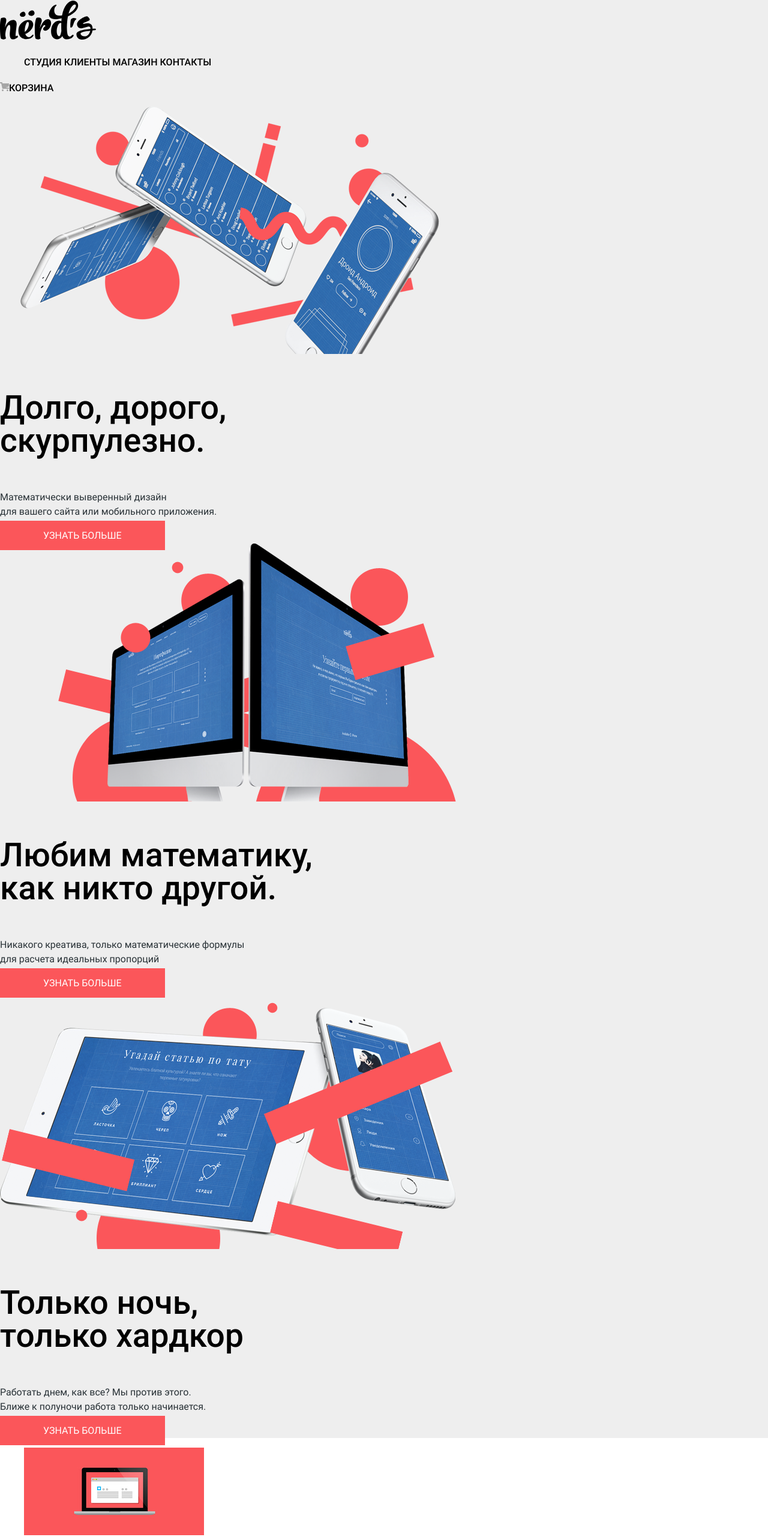
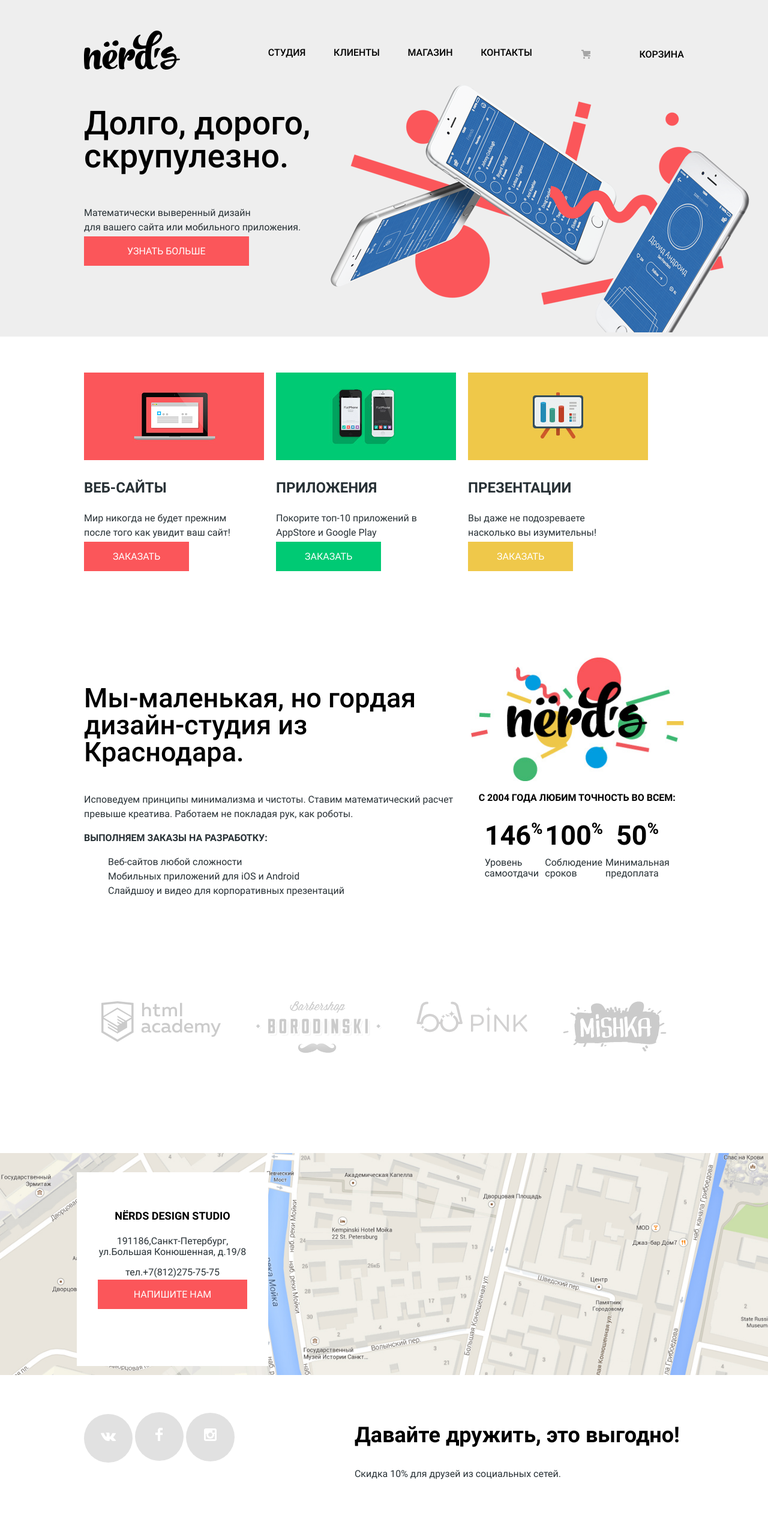
Before and after one commit to lenkoom/1481097-nerds-28, a plain HTML site: page index.html in a window 1280 px wide. Shown: the top 2562 px of the page at 60% size. After the commit the page ends 2484 px from the top, so only its background shows below. Drawn offline with Linux system fonts and the light colour scheme.

Commit message:
10. Начинаем строить сетку
6. Сетки

```diff
--- a/css/style.css
+++ b/css/style.css
@@ -48,6 +48,7 @@ body {
   font-size: 16px;
   color:#283136;
   line-height: 24px;
+ /* width: 1440px;*/
  }
 
  a {
@@ -59,9 +60,15 @@ img {
   height: auto;
 }
 
-.nerds-logo:active {
-opacity:0.30;
+.page {
+  height: 100%;
+}
 
+.page-body {
+  height: 100%;
+  display: grid;
+  grid-template-rows: min-content 1fr min-content;
+  align-content: start;
 }
 
 .visually-hidden {
@@ -73,23 +80,52 @@ opacity:0.30;
 }
 .header {
   background: #EEEEEE;
+  padding-top: 50px;
+  margin-bottom: 0px;
 }
 
+.main {
+
+}
 /* Навигация*/
 .navigation {
+  display: flex;
+  justify-content: space-between;
+  align-items:flex-end;
+  padding-left: 140px;
+  padding-right: 140px;
+
+}
+
+.nerds-logo {
+  margin: 0px;
+  padding: 0px;
+}
+
+.nerds-logo:active {
+  opacity:0.30;
+}
+
+.navigation-menu {
   text-decoration: none;
   font-weight: 600;
   text-transform: uppercase;
   list-style-type: none;
+  display: flex;
+  justify-content: space-between;
+  width: 440px;
+  margin-left: 65px;
+  margin-bottom: 0px;
+  margin-top: 0px;
+  margin-right: 0px;
   line-height: 30px;
-}
-
-.navigation li{
-display: inline;
+  padding-left: 0px;
+  padding-top: 0px;
+  padding-right: 0px;
+  margin-bottom: 20px;
 }
 
 .navigation--link {
-
   color: black;
 }
 
@@ -99,29 +135,48 @@ color:#FB565A;
 }
 .navigation--link:active {
   color: rgba(0, 0, 0, 30%);
-
 }
 
-.trash {
+.basket {
   text-decoration: none;
   font-weight: 600;
   text-transform: uppercase;
   list-style-type: none;
   color: black;
+  text-align: right;
+  padding-bottom: 20px;
+
 }
 
-.trash:hover {
+.basket:hover {
   color:#FB565A;
 }
 
-.trash:active {
+.basket:active {
   color: rgba(0, 0, 0, 30%);
+}
 
+.basket-img {
+padding-bottom: 25px;
 }
 
 /*Слайды, карусель*/
 .slide {
  background: #EEEEEE;
+ display: flex;
+ justify-content: flex-start;
+ padding-left: 140px;
+ padding-top: 0px;
+ margin-top: 0px;
+}
+
+.slide-image {
+ order: 2;
+}
+
+.slide-description {
+ order: 1;
+ padding-right: 0px;
 }
 
 .slide-topic {
@@ -155,6 +210,11 @@ color: #283136;
 
 .services {
   list-style-type: none;
+  display: flex;
+  justify-content: space-between;
+  margin-top: 60px;
+  padding-left: 140px;
+  padding-right: 200px;
 }
 
 .services-topic {
@@ -163,54 +223,58 @@ font-size: 24px;
   line-height: 30px;
 }
 
-.services1 {
+.services-btn1 {
   background-color: #FB565A;
   color: white;
   padding: 15px 48px;
   text-decoration: none;
   text-transform: uppercase;
   line-height: 18px;
+  width: 60px;
+  height: 50px;
 }
 
-.services1:hover {
+.services-btn1:hover {
   background-color: #E74246;
 }
 
-.services1:active {
+.services-btn1:active {
   background-color: #D7373B;
   color: rgba(250, 250, 250, 30%);
 }
-.services2 {
+.services-btn2 {
   background-color: #00CA74;
   color: white;
   padding: 15px 48px;
   text-decoration: none;
   text-transform: uppercase;
-  line-height: 18px;
+  text-align: center;
 }
 
-.services2:hover {
+.services-btn2:hover {
   background-color: #00BC6C;
 }
 
-.services2:active {
+.services-btn2:active {
   background-color: #00AA62;
   color: rgba(250, 250, 250, 30%);
 }
-.services3 {
+.services-btn3 {
   background-color: #EFC84A;
   color: white;
   padding: 15px 48px;
   text-decoration: none;
   text-transform: uppercase;
   line-height: 18px;
+  width: 60px;
+  height: 50px;
 }
 
-.services3:hover {
+.services-btn3:hover {
   background-color: #EAB534;
 }
 
-.services3:active {
+.services-btn3:active {
   background-color: #E5A722;
   color: rgba(250, 250, 250, 30%);
 }
@@ -230,13 +294,29 @@ font-weight: 700;
   list-style-type: none;
   line-height: 24px;
 }
-
+/*
 .development-marker::before {
   content: url("../img/Rectangle10.svg");
   width: 25px;
   height: 2px;
   position: absolute;
   left: 1%;
+}
+*/
+.about {
+  display: flex;
+  justify-content: space-between;
+  padding-top: 140px;
+  padding-left: 140px;
+  padding-right: 140px;
+}
+
+
+.about-visually {
+  display: flex;
+  flex-direction: column;
+  align-items:center;
+
 }
 
 .about-progress {
@@ -256,17 +336,27 @@ font-size: 26px;
   vertical-align: top;
   line-height: 40px;
 }
+
 .progress-description {
   line-height: 18px;
 }
 
+.partners-list {
+  display: flex;
+  justify-content: space-around;
+  padding-top: 140px;
+  padding-left: 140px;
+  padding-right: 140px;
+}
+
 .partners {
   list-style-type: none;
-display: inline;
 }
+
 .partners-logo {
   opacity:0.2;
 }
+
 .partners-logo:hover {
   opacity:1;
 }
@@ -275,15 +365,48 @@ opacity:1;
   opacity:0.1;
 }
 
+.location-contact {
+  display: grid;
+  grid-template-columns: repeat(10, 1fr);
+  grid-template-rows: repeat(8, auto);
+  width: 100%;
+  height: 416px;
+  padding-top: 140px;
+}
+
+.location-card {
+  grid-column: 2 / -6;
+  grid-row: 2 / -2;
+  z-index: 2;
+  background-color: white;
+  width: 269px;
+  height: 283px;
+  padding-left: 25px;
+  padding-right: 25px;
+  padding-top: 40px;
+  text-align: center;
+}
+
 .location-topic {
   font-size: 18px;
   font-weight: 700;
   color:#000000;
   line-height: 30px;
 }
+.location-map {
+  grid-column: 1 / -1;
+  grid-row: 1 / -1;
+  z-index: 1;
+}
 
 .location {
   line-height: 18px;
+}
+
+.about-social {
+  display: flex;
+  justify-content: flex-start;
+  margin-left: 100px;
 }
 
 .friends-topic {
@@ -291,19 +414,23 @@ font-size: 36px;
   font-weight: 700;
   line-height: 36px;
   color: black;
+    margin-left: 200px;
 }
+
 .friends-description {
   line-height: 22px;
+    margin-left: 200px;
 }
-
 
 .social {
   background-color: #E1E1E1;
   border-radius: 50px;
   list-style-type: none;
-  display: inline-block;
+  display: inline-flex;
   width: 81px;
   min-height: 81px;
+  justify-content: center;
+  align-items: center;
 }
 
 .social:hover {
@@ -314,13 +441,20 @@ line-height: 22px;
   background-color:#D7373B;
 }
 
-.social-img{
-display:inline;
-text-align:center;
+.social-img:active {
+  opacity: 30%;
 }
 
-.social-img:active {
-  opacity: 30%;
+.form {
+  display: none;
+}
+
+/* КАТАЛОГ*/
+
+.page-catalog {
+  display: grid;
+  grid-template-columns: 1fr 2fr;
+  align-content: start;
 }
 
 .catalog-item {
@@ -328,6 +462,28 @@ font-size: 55px;
   font-weight: 600;
   color: black;
   line-height: 55px;
+  padding-top: 30px;
+  padding-bottom: 80px;
+  margin-left: 350px;
+}
+
+.sorting {
+  border:0 none;
+}
+
+.sorting--grid {
+  margin-top: 170px;
+}
+
+.sorting-form1 {
+  display: flex;
+  justify-content: space-between;
+  margin-top: 30px;
+
+}
+.sorting-form2 {
+  margin-left: 140px;
+  margin-top: 50px;
 }
 
 .sorting-list {
@@ -346,6 +502,7 @@ line-height: 55px;
 .sorting:hover {
   color: rgba(0, 0, 0, 60%);
   }
+
 .sorting:active {
   color: black;
   }
@@ -356,15 +513,17 @@ line-height: 55px;
   color:black;
   line-height: 30px;
   text-transform: uppercase;
+
 }
-.criteria {
+.sorting-criteria {
   line-height: 19px;
   font-size: 16px;
+  color: #283136;
+  text-transform:none;
+  font-weight: 400;
 }
 .sorting-criteria:active {
   color: rgba(0, 0, 0, 30%);
-
-
 }
 
 .sorting-show {
@@ -385,11 +544,13 @@ color: rgba(0, 0, 0, 30%);
   color: rgba(0, 0, 0, 30%);
 }
 
-.products-list {
+.products {
+  display: flex;
+  flex-wrap: wrap;
+  justify-content:space-around;
   list-style-type: none;
-  display: inline;
+}
 
-}
 
 .products-cart {
   background: #EEEEEE;
@@ -444,6 +605,7 @@ width: 50px;
 height: 50px;
 font-weight: 600;
 color: black;
+text-align: center;
 }
 
 .pagination:hover {
@@ -465,7 +627,6 @@ background: #DFDFDF;
   font-weight: 600;
   color: black;
   text-align: center;
-
 }
 
 .pagination--next:hover{
--- a/index.html
+++ b/index.html
@@ -1,5 +1,5 @@
 <!DOCTYPE html>
-<html lang="ru">
+<html lang="ru" class="page">
 	<head>
     	<meta charset="utf-8">
     	<title>HTML Academy: Нёрдс</title>
@@ -7,38 +7,41 @@
     	<link rel="stylesheet" href="css/normalize.css">
     	<!--<link rel="stylesheet" href="https://fonts.googleapis.com/css2?family=Roboto:wght@500&display=swap">-->
   	</head>
-  	<body>
+  	<body class="page-body">
   		<!--<p>Репозиторий создан для обучения на профессиональном онлайн‑курсе «<a href="https://htmlacademy.ru/intensive/htmlcss">HTML и CSS, уровень 1</a>».</p>-->
     	<header class="header">
 <!--Навигация-->
-  			<nav>
+  			<nav class="navigation">
     			<a>
       				<img src="img/nerds-logo.svg" width="160" height="65" alt="Логотип студии «Нёрдс»" class="nerds-logo">
     			</a>
-    			<ul class="navigation">
+    			<ul class="navigation-menu">
      				<li><a class="navigation--link" href="#" >Студия</a></li>
       				<li><a class="navigation--link" href="#">Клиенты</a></li>
       				<li><a class="navigation--link" href="catalog.html">Магазин</a></li>
       				<li><a class="navigation--link" href="#">Контакты</a></li>
     			</ul>
-    			<a class="trash" href="#" ><img src="img/cart-icon.svg" width="15" height="15" alt="Корзина">Корзина</a>
+
+    			<img src="img/cart-icon.svg" width="15" height="15" alt="Корзина" class="basket-img">
+    			<a class="basket" href="#" >Корзина</a>
+
   			</nav>
 		</header>
-		<main>
+		<main class="main">
 			<h1 class="visually-hidden">Интернет магазин «Nerds»</h1>
 <!--Карусель: слайдер.-->
-			<div class="slide">
-				<div>
-					<div>
+			<div>
+				<div class="slide">
+					<div class="slide-image">
 						<img src="img/nerds-index-slide11.png" width="760" height="431" alt="1-й слайд">
 					</div>
-					<div>
-						<p class="slide-topic">Долго, дорого, <br> скурпулезно.</p>
+					<div class="slide-description">
+						<p class="slide-topic">Долго, дорого, <br> скрупулезно.</p>
 						<p class="slide-text">Математически выверенный дизайн <br>для вашего сайта или мобильного приложения.</p>
 						<a class="slidebutton" href="#" >Узнать больше</a>
 					</div>
 				</div>
-				<div>
+			<!--<div>
 					<div>
 						<img src="img/nerds-index-slide21.png" width="760" height="431" alt="2-й слайд">
 					</div>
@@ -59,7 +62,7 @@
 							Ближе к полуночи работа только начинается.</p>
 						<a class="slidebutton" href="#">Узнать больше</a>
 					</div>
-				</div>
+				</div>-->
 			</div>
 <!--Описание услуг-->
 			<section>
@@ -67,32 +70,32 @@
       				<li>
 
       					<img src="img/illustration-11.png" width="300" height="146" alt="ВЕБ-САЙТЫ">
-        				<h3>ВЕБ-САЙТЫ</h3>
+        				<h3 class="services-topic">ВЕБ-САЙТЫ</h3>
         				<p>Мир никогда не будет прежним<br> после того как увидит ваш сайт!</p>
-        				<a href="#" class="services1">ЗАКАЗАТЬ</a>
+        				<a href="#" class="services-btn1">ЗАКАЗАТЬ</a>
 
       				</li>
       				<li>
 
       					<img src="img/illustration-21.png" width="300" height="146" alt="ПРИЛОЖЕНИЯ">
-        				<h3>ПРИЛОЖЕНИЯ</h3>
+        				<h3 class="services-topic">ПРИЛОЖЕНИЯ</h3>
         				<p>Покорите топ-10 приложений в<br> AppStore и Google Play</p>
-        				<a href="#" class="services2">ЗАКАЗАТЬ</a>
+        				<a href="#" class="services-btn2">ЗАКАЗАТЬ</a>
 
       				</li>
       				<li>
 
       					<img src="img/illustration-31.png" width="300" height="146" alt="ПРЕЗЕНТАЦИИ">
-        				<h3>ПРЕЗЕНТАЦИИ</h3>
+        				<h3 class="services-topic">ПРЕЗЕНТАЦИИ</h3>
         				<p>Вы даже не подозреваете<br> насколько вы изумительны!</p>
-        				<a href="#" class="services3">ЗАКАЗАТЬ</a>
+        				<a href="#" class="services-btn3">ЗАКАЗАТЬ</a>
 
       				</li>
    	 			</ul>
   			</section>
 <!--Блок о студии-->
-				<div>
-					<section>
+				<div class="about">
+					<section class="about-description">
 						<p class="about-topic">Мы-маленькая, но гордая <br> дизайн-студия из Краснодара.</p>
 						<p>Исповедуем принципы минимализма и чистоты. Ставим математический расчет <br>
 							превыше креатива.
@@ -104,7 +107,7 @@
 							<li class="development-marker">Слайдшоу и видео для корпоративных презентаций</li>
 						</ul>
 					</section>
-					<section>
+					<section class="about-visually">
 						<img src="img/nerds-illustration1.png" width="360" height="208" alt="Яркий логотип">
 						<p class="about-progress">С 2004 ГОДА ЛЮБИМ ТОЧНОСТЬ ВО ВСЕМ:</p>
 						<table >
@@ -124,7 +127,7 @@
 <!--Блок с партнерами-->
 				<section>
 					<h3 class="visually-hidden">Партнеры веб-студии NЁRDS</h3>
-						<ul >
+						<ul class="partners-list">
 							<li class="partners">
 								<a href="#">
 									<img src="img/Group5hover.svg" width="199" height="68" alt="логотип html academy" class="partners-logo">
@@ -149,14 +152,14 @@
 				</section>
 		</main>
 		<footer>
-			<section>
+			<section class="location-contact">
 <!--Карта-->
 				<h3 class="visually-hidden">Карта, как добраться до веб-студии NЁRDS</h3>
-       			<div>
+       			<div class="location-map">
        				<img src="img/map1.png" width="1440" height="416" alt="Карта с местоположением веб-студии NЁRDS">
        			</div>
-<!--Отсюда должно будет открываться модальное окно для связи (согласно ТЗ)?-->
-     			 <div>
+<!--Отсюда должно будет открываться модальное окно для связи-->
+     			 <div class="location-card">
         			<p class="location-topic"><b>NЁRDS DESIGN STUDIO</b></p>
         			<p class="location">191186,Санкт-Петербург,<br> ул.Большая Конюшенная, д.19/8 <br></p>
         			<p class="location">тел.+7(812)275-75-75</p>
@@ -164,27 +167,29 @@
      			 </div>
 
      		</section>
+<!--Социальные сети-->
+			<div class="about-social">
+    			<ul>
+      				<li class="social">
+       					<a href="#"><img  src="img/vk.svg" width="26" height="15" alt="Вконтакте"></a>
+      				</li>
+      				<li class="social">
+        				<a href="#"><img src="img/fb.svg" width="12" height="22" alt="Фейсбук"></a>
+      				</li>
+      				<li class="social">
+        				<a href="#"><img src="img/inst.svg" width="21" height="21" alt="Инстаграм"></a>
+      				</li>
+    			</ul>
 <!--О социальных сетях-->
-			<div>
-    			<p class="friends-topic">Давайте дружить, это выгодно!</p>
-    			<p class="friends-description">Скидка 10% для друзей из социальных сетей.</p>
+    			<div>
+    				<p class="friends-topic">Давайте дружить, это выгодно!</p>
+    				<p class="friends-description">Скидка 10% для друзей из социальных сетей.</p>
+    			</div>
     		</div>
-<!--Социальные сети-->
-    		<ul>
-      			<li class="social">
-       				<a class="social-img" href="#"><img  src="img/vk.svg" width="26" height="15" alt="Вконтакте"></a>
-      			</li>
-      			<li class="social">
-        			<a class="social-img" href="#"><img src="img/fb.svg" width="12" height="22" alt="Фейсбук"></a>
-      			</li>
-      			<li class="social">
-        			<a class="social-img" href="#"><img src="img/inst.svg" width="21" height="21" alt="Инстаграм"></a>
-      			</li>
-    		</ul>
   		</footer>
 <!--Окно для связи-->
   		<div>
-     		<form action="https://echo.htmlacademy.ru/courses" method="post">
+     		<form action="https://echo.htmlacademy.ru/courses" method="post" class="form">
         		<label for="name">Ваше имя</label><br>
        			<input type="text" id="name" name="name" placeholder="Имя Фамилия"><br>
         		<label for="e-mail">Ваш e-mail</label><br>
```
Also changed, not shown: catalog.html (+61 -51 lines). Lines whose indentation alone changed are shown as unchanged.
